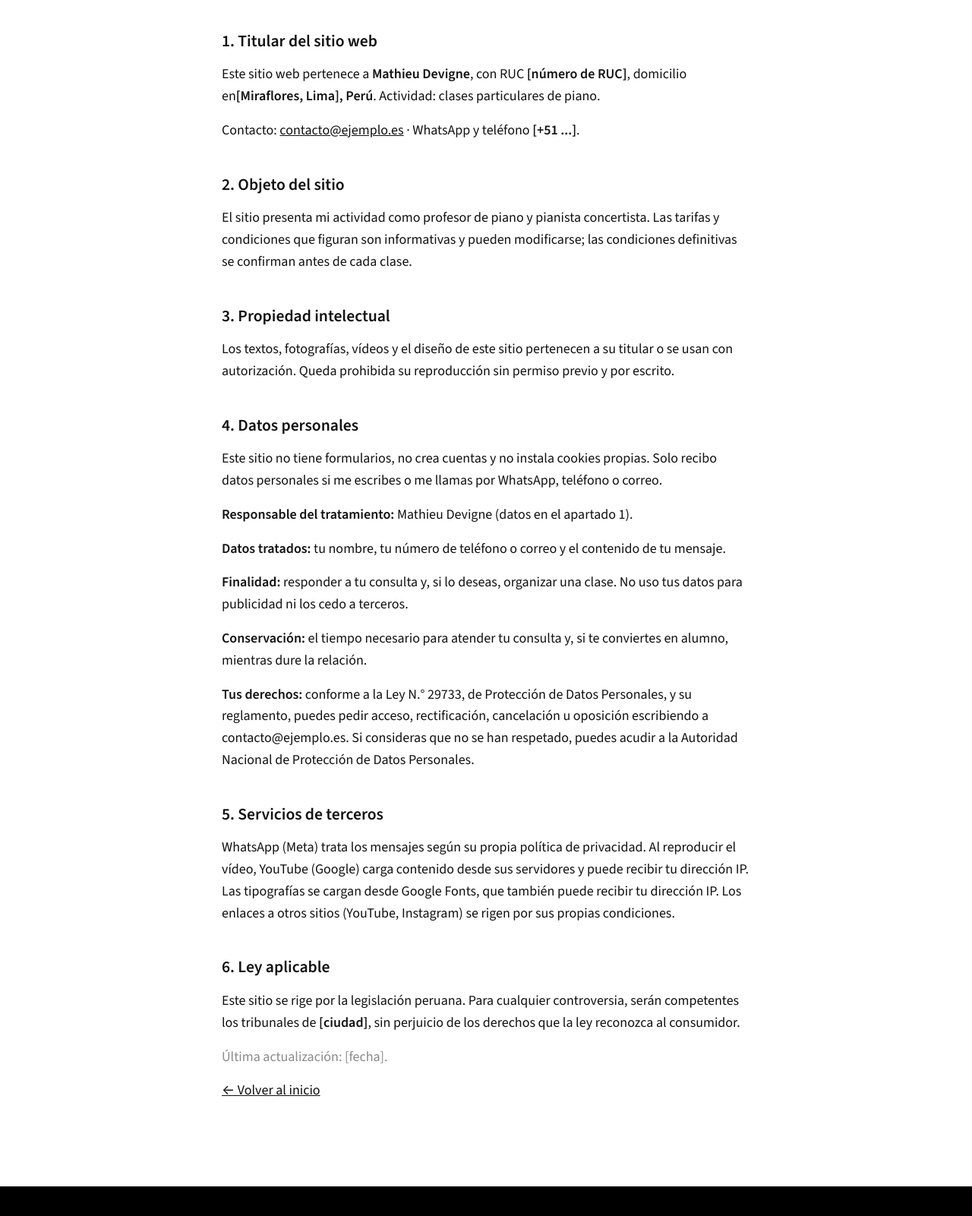
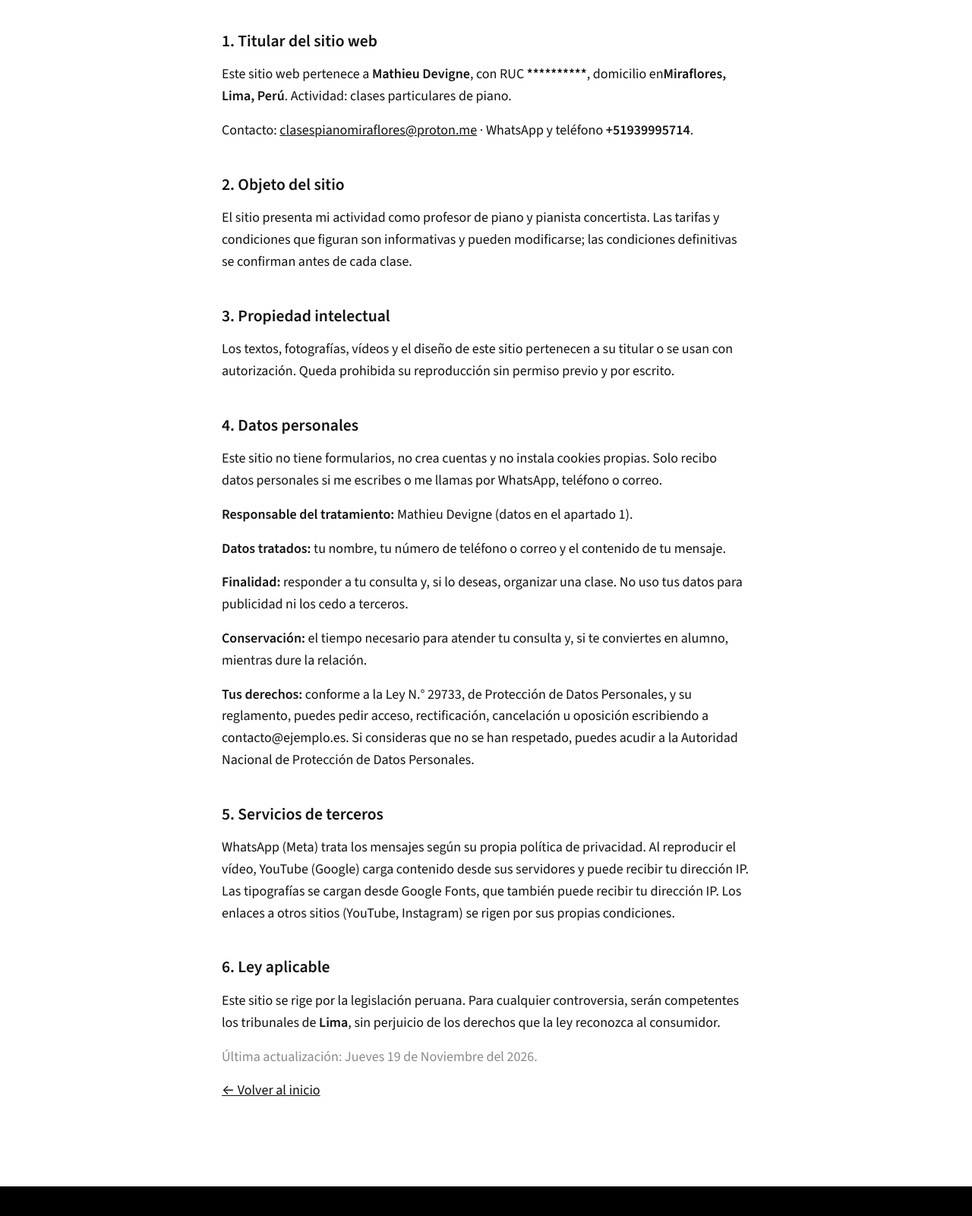
Before and after one commit to mdvgn/piano-site, a plain HTML site: page aviso-legal.html in a window 1280 px wide. Shown: the part 301-1902 px from the top of the page at 76% size. Drawn offline with nearby package versions, Linux system fonts and the light colour scheme.

Commit message:
aviso legal

```diff
--- a/aviso-legal.html
+++ b/aviso-legal.html
@@ -20,8 +20,8 @@
   <h2>Aviso legal y política de privacidad</h2>
 
   <h3>1. Titular del sitio web</h3>
-  <p>Este sitio web pertenece a <strong>Mathieu Devigne</strong>, con RUC <strong>[número de RUC]</strong>, domicilio en<strong>[Miraflores, Lima], Perú</strong>. Actividad: clases particulares de piano.</p>
-  <p>Contacto: <a href="mailto:contacto@ejemplo.es">contacto@ejemplo.es</a> · WhatsApp y teléfono <strong>[+51 ...]</strong>.</p>
+  <p>Este sitio web pertenece a <strong>Mathieu Devigne</strong>, con RUC <strong>**********</strong>, domicilio en<strong>Miraflores, Lima, Perú</strong>. Actividad: clases particulares de piano.</p>
+  <p>Contacto: <a href="mailto:clasespianomiraflores@proton.me">clasespianomiraflores@proton.me</a> · WhatsApp y teléfono <strong>+51939995714</strong>.</p>
 
   <h3>2. Objeto del sitio</h3>
   <p>El sitio presenta mi actividad como profesor de piano y pianista concertista. Las tarifas y condiciones que figuran son informativas y pueden modificarse; las condiciones definitivas se confirman antes de cada clase.</p>
@@ -41,9 +41,9 @@
   <p>WhatsApp (Meta) trata los mensajes según su propia política de privacidad. Al reproducir el vídeo, YouTube (Google) carga contenido desde sus servidores y puede recibir tu dirección IP. Las tipografías se cargan desde Google Fonts, que también puede recibir tu dirección IP. Los enlaces a otros sitios (YouTube, Instagram) se rigen por sus propias condiciones.</p>
 
   <h3>6. Ley aplicable</h3>
-  <p>Este sitio se rige por la legislación peruana. Para cualquier controversia, serán competentes los tribunales de <strong>[ciudad]</strong>, sin perjuicio de los derechos que la ley reconozca al consumidor.</p>
+  <p>Este sitio se rige por la legislación peruana. Para cualquier controversia, serán competentes los tribunales de <strong>Lima</strong>, sin perjuicio de los derechos que la ley reconozca al consumidor.</p>
 
-  <p class="note">Última actualización: [fecha].</p>
+  <p class="note">Última actualización: Jueves 19 de Noviembre del 2026.</p>
   <p><a href="index.html">← Volver al inicio</a></p>
 </main>
 
```
